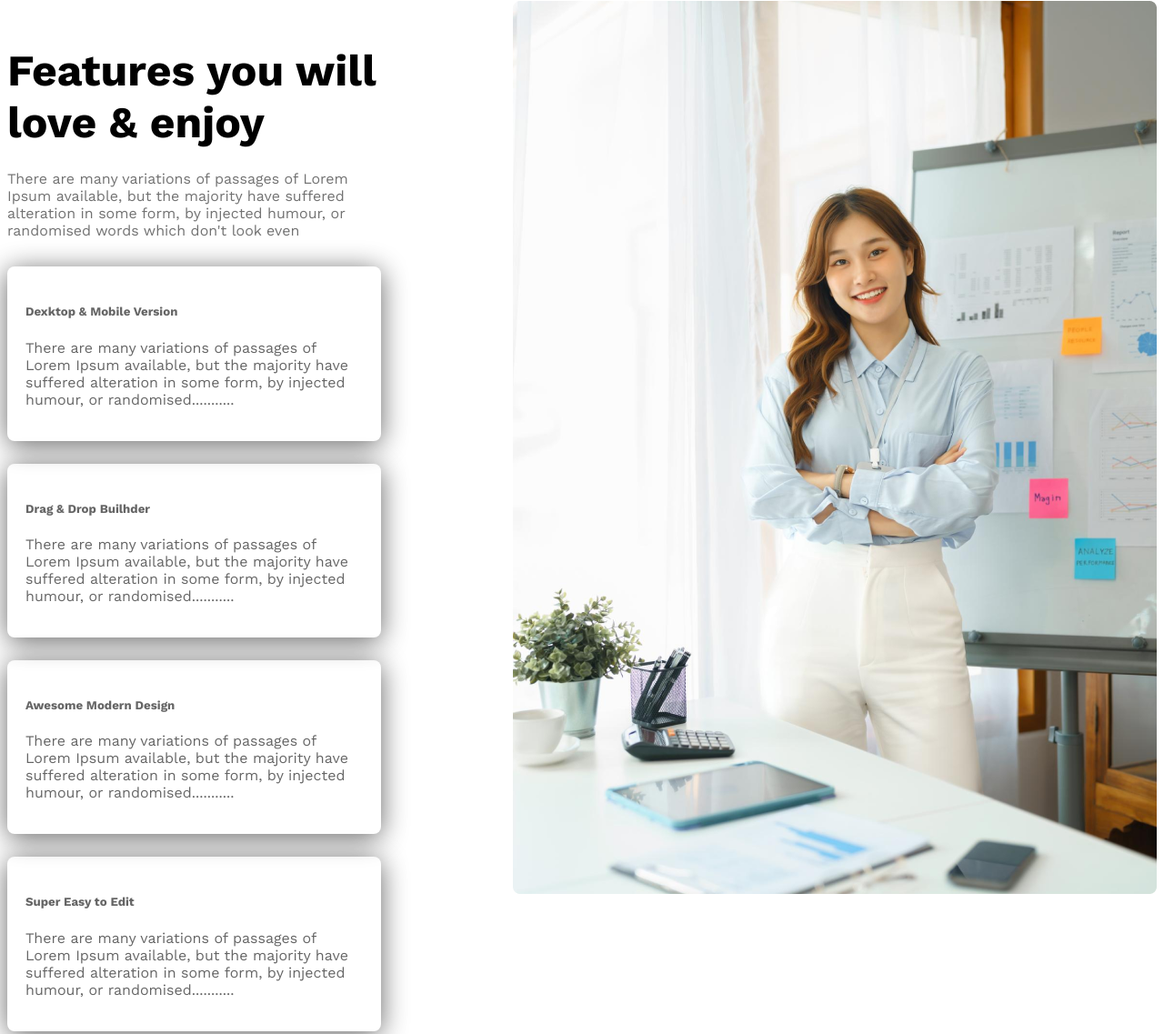
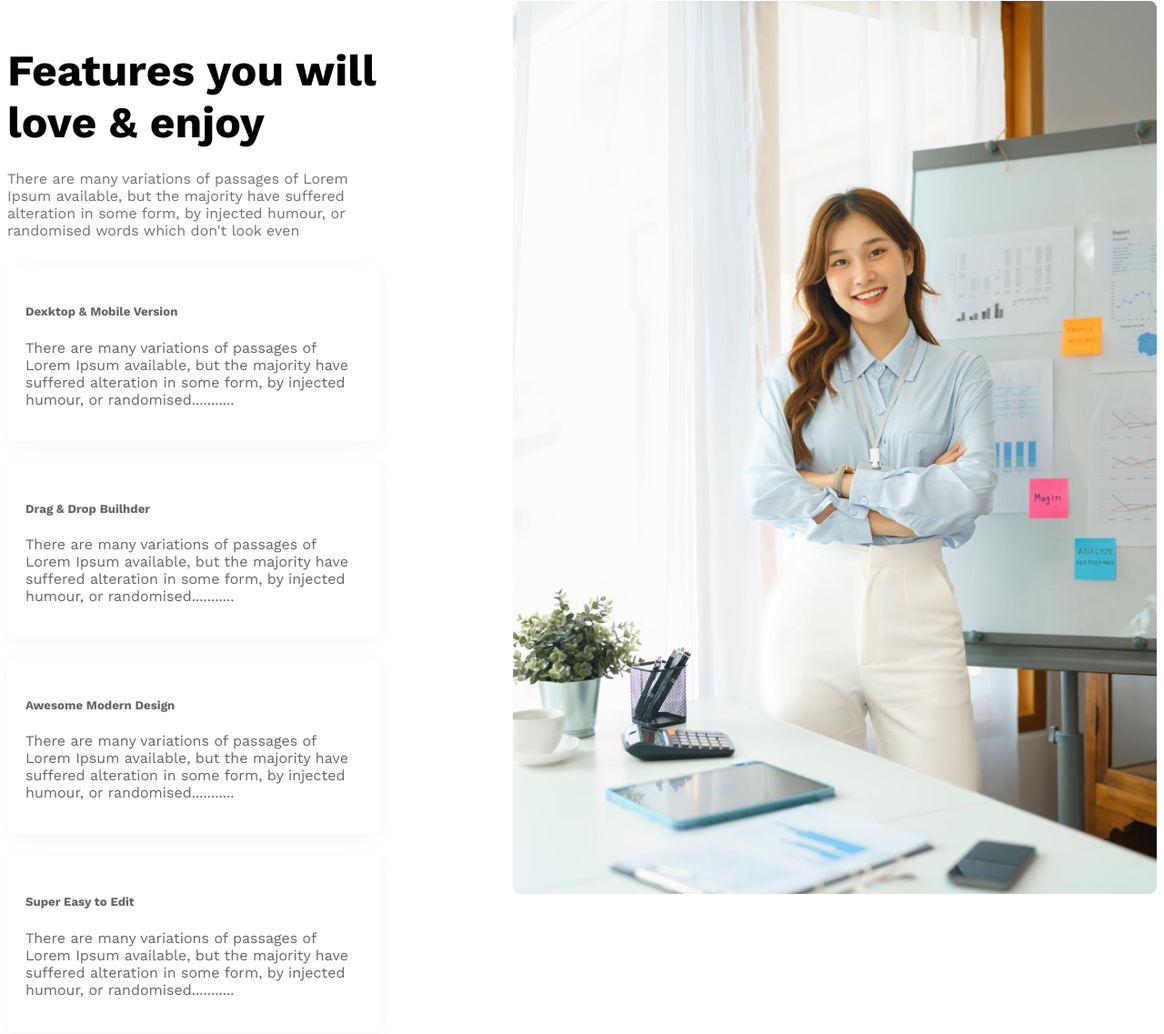
Before and after one commit to sifathossain-ai/G3-Architects-Website, a plain HTML site: page index.html in a window 1280 px wide. Shown: the part 2150-3287 px from the top of the page at 91% size. Drawn offline with nearby package versions, Linux system fonts and the light colour scheme.

Commit message:
Box Shadow

```diff
--- a/styles/architects.css
+++ b/styles/architects.css
@@ -182,7 +182,7 @@ main {
 }
 
 .enjoy-about{
-    box-shadow: 0px 4px 30px 0px;
+    box-shadow: 0px 4px 30px 0px rgba(0, 0, 0, 0.06);
     border-radius: 8px;
     padding: 20px;
     margin-bottom: 25px;
```
